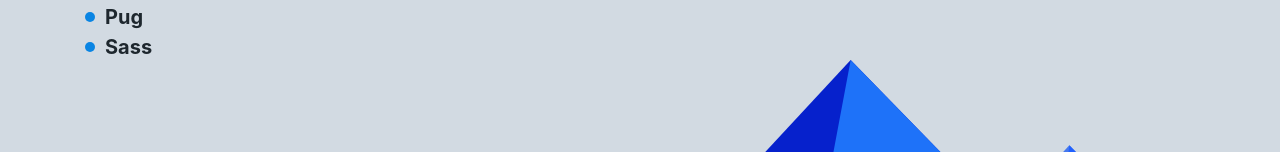
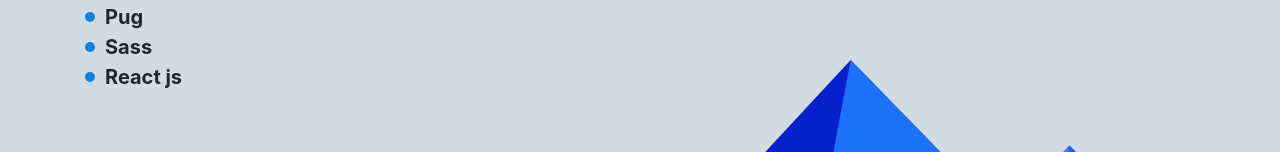
Before and after one commit to mohamed-kh95/mywebsite, a React (Create React App) app: page /skills in a window 1280 px wide. Shown: the part 340-492 px from the top of the page. Built offline with nearby package versions, Linux system fonts and the light colour scheme.

Commit message:
Skills update

```diff
--- a/src/component/skills.js
+++ b/src/component/skills.js
@@ -15,6 +15,7 @@ class Skills extends Component {
                             <li>Bootstrap</li>
                             <li>Pug</li>
                             <li>Sass</li>
+                            <li>React js</li>
                         </ul>
                         <ul className = 'col-md-7 list-unstyled'>
                             <li>Accepting feedback &amp; taking constructive criticism well.</li>
```
